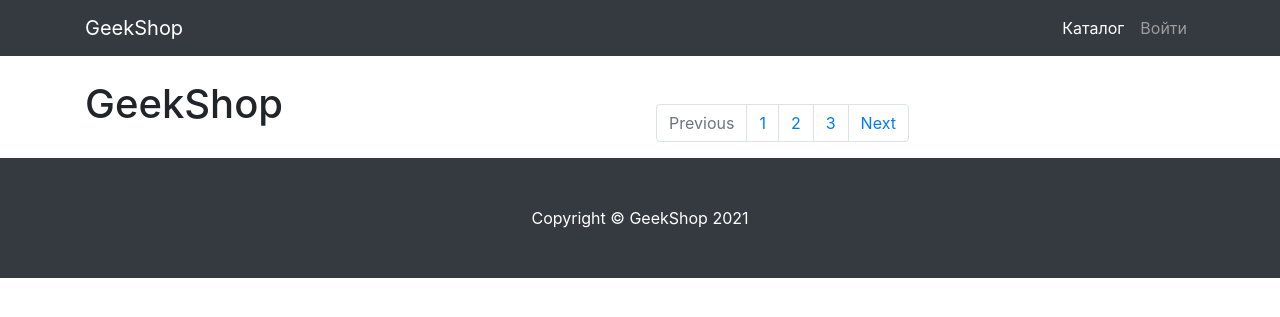
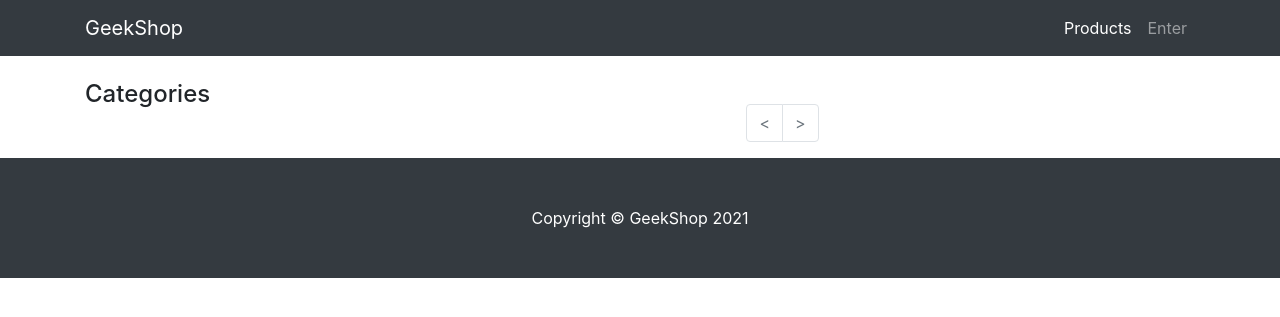
Before and after one commit to prapeller/geekbrains_django_basics, a Django app: template geekshop/products/templates/products/products.html in a window 1280 px wide. Shown: the top 317 px of the page. Run offline with Django 3.2, Linux system fonts and the light colour scheme; the template is opened without the code that fills it, so the values that code supplies are empty; parts of the project's set-up code (start-up, migrations or seed data) failed here and were passed over; some libraries are stand-ins or nearby versions.

Commit message:
added filtering and pagination for products page

```diff
--- a/geekshop/products/templates/products/base.html
+++ b/geekshop/products/templates/products/base.html
@@ -35,18 +35,18 @@
 		<div class="collapse navbar-collapse" id="navbarResponsive">
 			<ul class="navbar-nav ml-auto">
 				<li class="nav-item active">
-					<a class="nav-link" href="{% url 'products_app:main' %}">Каталог</a>
+					<a class="nav-link" href="{% url 'products_app:main' %}">Products</a>
 				</li>
 
 				{% if not user.is_authenticated %}
 					<li class="nav-item">
-						<a class="nav-link" href="{% url 'users_app:login' %}">Войти <i class="fas fa-sign-in-alt"></i>
+						<a class="nav-link" href="{% url 'users_app:login' %}">Enter<i class="fas fa-sign-in-alt"></i>
 						</a>
 					</li>
 
 				{% else %}
 					<li class="nav-item">
-						<a class="nav-link active" href="{% url 'users_app:profile' %} ">User <i
+						<a class="nav-link active" href="{% url 'users_app:profile' %} ">User<i
 								class="fas fa-user-circle"></i></a>
 					</li>
 
@@ -60,7 +60,7 @@
 				{% endif %}
 
 					<li class="nav-item">
-						<a class="nav-link" href="{% url 'users_app:logout' %}">Выйти <i
+						<a class="nav-link" href="{% url 'users_app:logout' %}">Logout<i
 								class="fas fa-sign-out-alt"></i></a>
 					</li>
 				{% endif %}
--- a/geekshop/products/templates/products/index.html
+++ b/geekshop/products/templates/products/index.html
@@ -20,7 +20,7 @@
 					</p>
 					<button id="start-purchase-btn" type="button" class="btn btn-lg">
 						<a id="start-purchase-link" href="{% url 'products:main' %}">
-							Начать покупки
+							Go shopping!
 						</a>
 					</button>
 				</div>
--- a/geekshop/products/templates/products/products.html
+++ b/geekshop/products/templates/products/products.html
@@ -14,10 +14,11 @@
 
 			<div class="col-lg-3">
 
-				<h1 class="my-4">GeekShop</h1>
+				<h4 class="my-4">Categories</h4>
 				<div class="list-group">
 					{% for category in categories %}
-						<a href="#" class="list-group-item">{{ category.name }}</a>
+						<a href="{% url 'products_app:category' category.id %}"
+						   class="list-group-item">{{ category.name }}</a>
 					{% endfor %}
 				</div>
 
@@ -75,7 +76,9 @@
 								</div>
 
 								<div class="card-footer text-center">
-									<a href="{% url 'basket_app:add_product' product.id %}" type="button" class="btn btn-outline-success">Отправить в корзину</a>
+									<a href="{% url 'basket_app:add_product' product.id %}" type="button"
+									   class="btn btn-outline-success">Отправить в корзину
+									</a>
 								</div>
 							</div>
 						</div>
@@ -86,20 +89,26 @@
 
 				<nav aria-label="Page navigation example">
 					<ul class="pagination justify-content-center">
-						<li class="page-item disabled">
-							<a class="page-link" href="#" tabindex="-1" aria-disabled="true">Previous</a>
+						<li class="page-item {% if not products.has_previous %} disabled {% endif %}">
+							<a class="page-link"
+							   href="{% if products.has_previous %} {% url 'products_app:page' products.previous_page_number %} {% else %} # {% endif %}"
+							   tabindex="-1" aria-disabled="true">
+								<
+							</a>
 						</li>
-						<li class="page-item">
-							<a class="page-link" href="#">1</a>
-						</li>
-						<li class="page-item">
-							<a class="page-link" href="#">2</a>
-						</li>
-						<li class="page-item">
-							<a class="page-link" href="#">3</a>
-						</li>
-						<li class="page-item">
-							<a class="page-link" href="#">Next</a>
+
+						{% for page in products.paginator.page_range %}
+							<li class="page-item"><a class="page-link" href="{% url 'products_app:page' page %}">{{ page }}</a>
+							</li>
+						{% endfor %}
+
+
+						<li class="page-item {% if not products.has_next %} disabled {% endif %}">
+							<a class="page-link"
+							   href="{% if products.has_next %} {% url 'products_app:page' products.next_page_number %} {% else %} # {% endif %}"
+							   tabindex="+1" aria-disabled="true">
+								>
+							</a>
 						</li>
 					</ul>
 				</nav>
--- a/geekshop/products/urls.py
+++ b/geekshop/products/urls.py
@@ -5,4 +5,6 @@ app_name = 'products'
 
 urlpatterns = [
     path('', products, name='main'),
+    path('category-<int:category_id>/', products, name='category'),
+    path('page-<int:page_id>/', products, name='page'),
 ]
```
Also changed, not shown: geekshop/products/views.py (+12 -2 lines), geekshop/static/vendor/img/slides/slide-1.jpg, geekshop/static/vendor/img/slides/slide-2.jpg, geekshop/static/vendor/img/slides/slide-3.jpg, geekshop/static/vendor/img/slides/slide-4.jpg.
